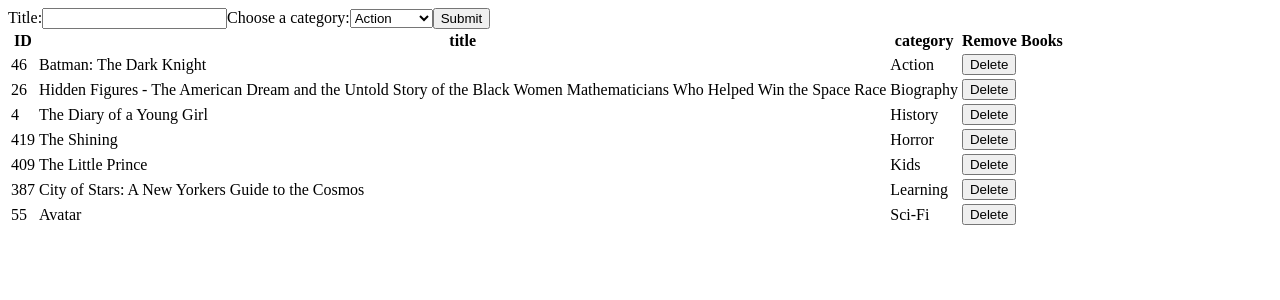
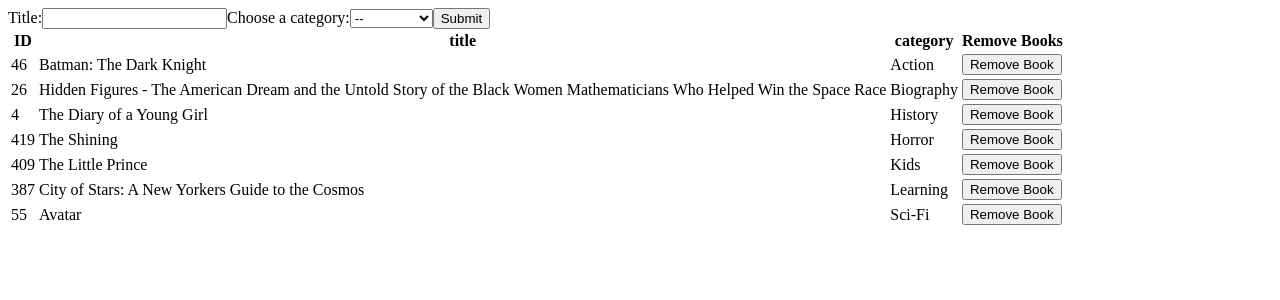
Before and after one commit to brugobi/bookstore-react-redux, a React (Create React App) app: page / in a window 1280 px wide. Shown: the top 300 px of the page. Built offline with nearby package versions, Linux system fonts and the light colour scheme.

Commit message:
implement delete book functionality

```diff
--- a/src/components/Book.js
+++ b/src/components/Book.js
@@ -1,13 +1,13 @@
 import React from 'react';
 import PropTypes from 'prop-types';
 
-const Book = ({ book: { id, title, category } }) => (
+const Book = ({ book, clickHandler }) => (
   <tr>
-    <td>{id}</td>
-    <td>{title}</td>
-    <td>{category}</td>
+    <td>{book.id}</td>
+    <td>{book.title}</td>
+    <td>{book.category}</td>
     <td>
-      <button type="button">Delete</button>
+      <button type="button" onClick={() => clickHandler(book)}>Remove Book</button>
     </td>
   </tr>
 );
@@ -18,6 +18,7 @@
     id: PropTypes.number,
     category: PropTypes.string,
   }).isRequired,
+  clickHandler: PropTypes.func.isRequired,
 };
 
 export default Book;
--- a/src/containers/BooksForm.js
+++ b/src/containers/BooksForm.js
@@ -34,6 +34,7 @@
         <label htmlFor="category">
           Choose a category:
           <select name="category" id="category" onChange={handleChange}>
+            <option value="none">--</option>
             {categories.map((cat) => (
               <option key={cat} value={cat}>{cat}</option>
             ))}
--- a/src/containers/BooksList.js
+++ b/src/containers/BooksList.js
@@ -5,13 +5,11 @@
 import Book from '../components/Book';
 import { removeBook } from '../redux/actions/index';
 
-const BooksList = ({
-  books,
-  removeBook,
-}) => {
+const BooksList = ({ books, removeBook }) => {
   const handleRemoveBook = (book) => {
     removeBook(book);
   };
+
   return (
     <div>
       <table>
--- a/src/redux/reducers/books.js
+++ b/src/redux/reducers/books.js
@@ -1,11 +1,18 @@
 import { CREATE_BOOK, REMOVE_BOOK } from '../actions/index';
 
-const booksReducer = (state = { books: [] }, action) => {
+const booksReducer = (state = [], action) => {
   switch (action.type) {
     case CREATE_BOOK:
-      return { books: [...state.books, action.payload] };
+      return {
+        ...state,
+        books: [...state.books, action.payload],
+      };
     case REMOVE_BOOK:
-      return state.filter((book) => book !== action.payload);
+      return {
+        books: [
+          ...state.books.filter((book) => book !== action.payload),
+        ],
+      };
     default:
       return state;
   }
```
